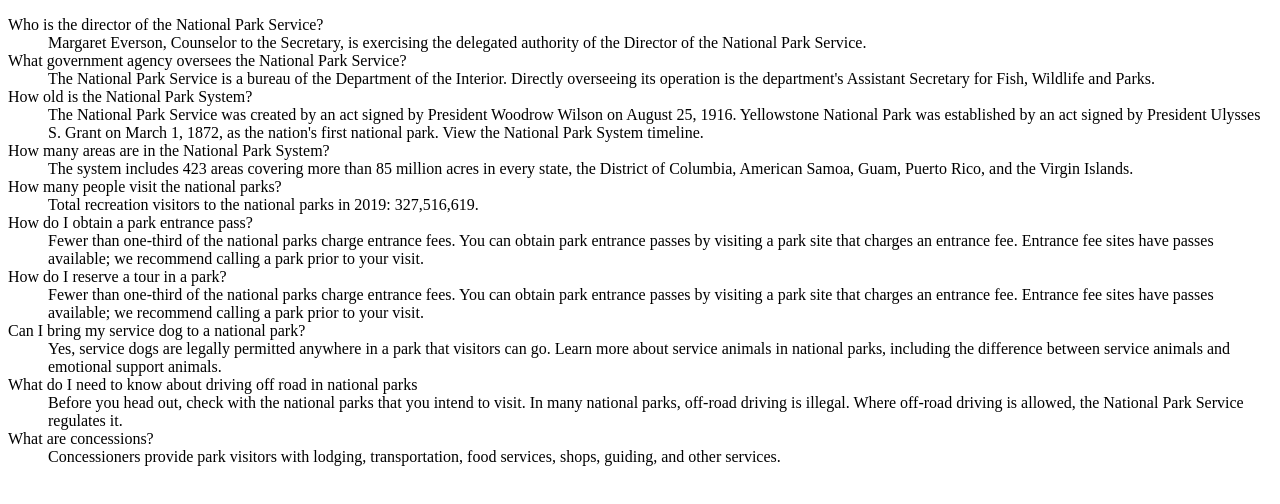
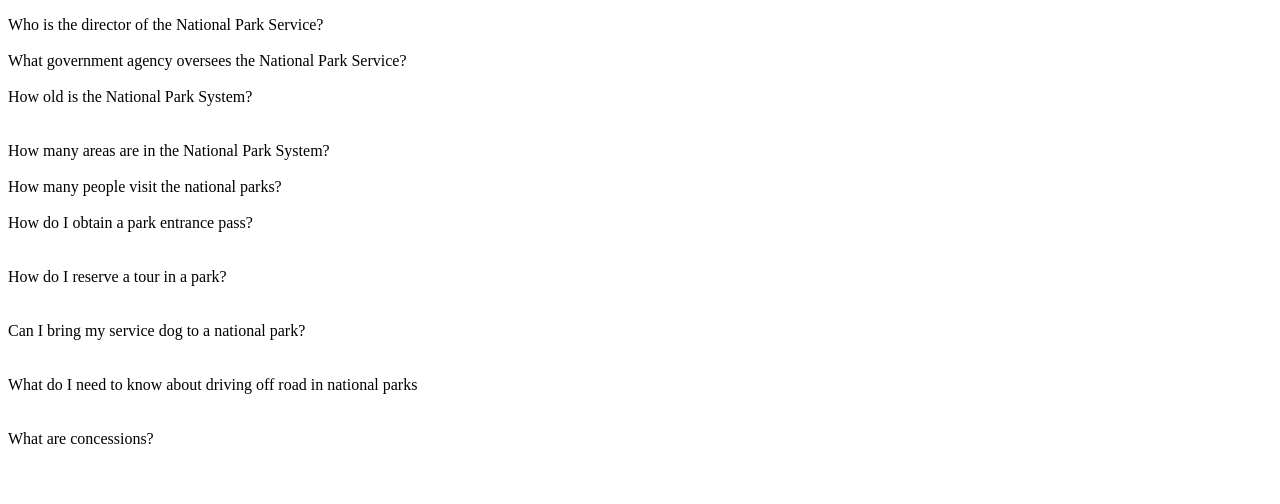
Before and after one commit to JacobGonzalez0/codeup-web-exercises, a plain HTML site: page jquery_faq.html in a window 1280 px wide. Drawn offline with Linux system fonts and the light colour scheme.

Commit message:
Added invisible class to faq page

```diff
--- a/jquery_faq.html
+++ b/jquery_faq.html
@@ -5,38 +5,43 @@
     <meta name="viewport" content="width=device-width, initial-scale=1.0">
     <title>Jquery FAQ</title>
 </head>
+<style>
+    .invisible{
+        visibility: hidden;
+    }
+</style>
 <body>
     <dl>
 
         <dt>Who is the director of the National Park Service?</dt>
-        <dd>Margaret Everson, Counselor to the Secretary, is exercising the delegated authority of the Director of the National Park Service.</dd>
+        <dd class="invisible">Margaret Everson, Counselor to the Secretary, is exercising the delegated authority of the Director of the National Park Service.</dd>
 
         <dt>What government agency oversees the National Park Service?</dt>
-        <dd>The National Park Service is a bureau of the Department of the Interior. Directly overseeing its operation is the department's Assistant Secretary for Fish, Wildlife and Parks.</dd>
+        <dd class="invisible">The National Park Service is a bureau of the Department of the Interior. Directly overseeing its operation is the department's Assistant Secretary for Fish, Wildlife and Parks.</dd>
 
         <dt>How old is the National Park System?</dt>
-        <dd>The National Park Service was created by an act signed by President Woodrow Wilson on August 25, 1916. Yellowstone National Park was established by an act signed by President Ulysses S. Grant on March 1, 1872, as the nation's first national park. View the National Park System timeline.</dd>
+        <dd class="invisible">The National Park Service was created by an act signed by President Woodrow Wilson on August 25, 1916. Yellowstone National Park was established by an act signed by President Ulysses S. Grant on March 1, 1872, as the nation's first national park. View the National Park System timeline.</dd>
 
         <dt>How many areas are in the National Park System?</dt>
-        <dd>The system includes 423 areas covering more than 85 million acres in every state, the District of Columbia, American Samoa, Guam, Puerto Rico, and the Virgin Islands.</dd>
+        <dd class="invisible">The system includes 423 areas covering more than 85 million acres in every state, the District of Columbia, American Samoa, Guam, Puerto Rico, and the Virgin Islands.</dd>
 
         <dt>How many people visit the national parks?</dt>
-        <dd>Total recreation visitors to the national parks in 2019: 327,516,619.</dd>
+        <dd class="invisible">Total recreation visitors to the national parks in 2019: 327,516,619.</dd>
 
         <dt>How do I obtain a park entrance pass?</dt>
-        <dd>Fewer than one-third of the national parks charge entrance fees. You can obtain park entrance passes by visiting a park site that charges an entrance fee. Entrance fee sites have passes available; we recommend calling a park prior to your visit.</dd>
+        <dd class="invisible">Fewer than one-third of the national parks charge entrance fees. You can obtain park entrance passes by visiting a park site that charges an entrance fee. Entrance fee sites have passes available; we recommend calling a park prior to your visit.</dd>
 
         <dt>How do I reserve a tour in a park?</dt>
-        <dd>Fewer than one-third of the national parks charge entrance fees. You can obtain park entrance passes by visiting a park site that charges an entrance fee. Entrance fee sites have passes available; we recommend calling a park prior to your visit.</dd>
+        <dd class="invisible">Fewer than one-third of the national parks charge entrance fees. You can obtain park entrance passes by visiting a park site that charges an entrance fee. Entrance fee sites have passes available; we recommend calling a park prior to your visit.</dd>
 
         <dt>Can I bring my service dog to a national park?</dt>
-        <dd>Yes, service dogs are legally permitted anywhere in a park that visitors can go. Learn more about service animals in national parks, including the difference between service animals and emotional support animals.</dd>
+        <dd class="invisible">Yes, service dogs are legally permitted anywhere in a park that visitors can go. Learn more about service animals in national parks, including the difference between service animals and emotional support animals.</dd>
 
         <dt>What do I need to know about driving off road in national parks</dt>
-        <dd>Before you head out, check with the national parks that you intend to visit. In many national parks, off-road driving is illegal. Where off-road driving is allowed, the National Park Service regulates it.</dd>
+        <dd class="invisible">Before you head out, check with the national parks that you intend to visit. In many national parks, off-road driving is illegal. Where off-road driving is allowed, the National Park Service regulates it.</dd>
 
         <dt>What are concessions?</dt>
-        <dd>Concessioners provide park visitors with lodging, transportation, food services, shops, guiding, and other services.</dd>
+        <dd class="invisible">Concessioners provide park visitors with lodging, transportation, food services, shops, guiding, and other services.</dd>
 
     </dl>
 </body>
```
